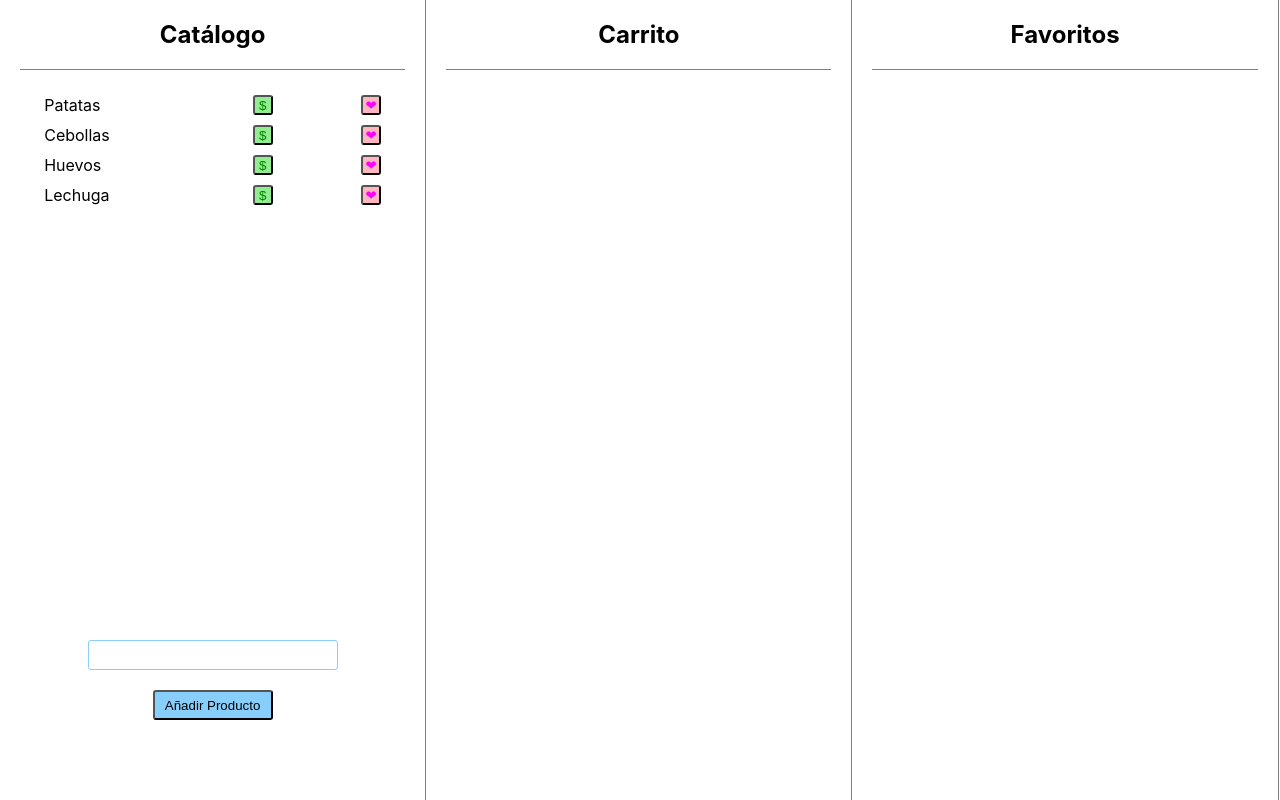
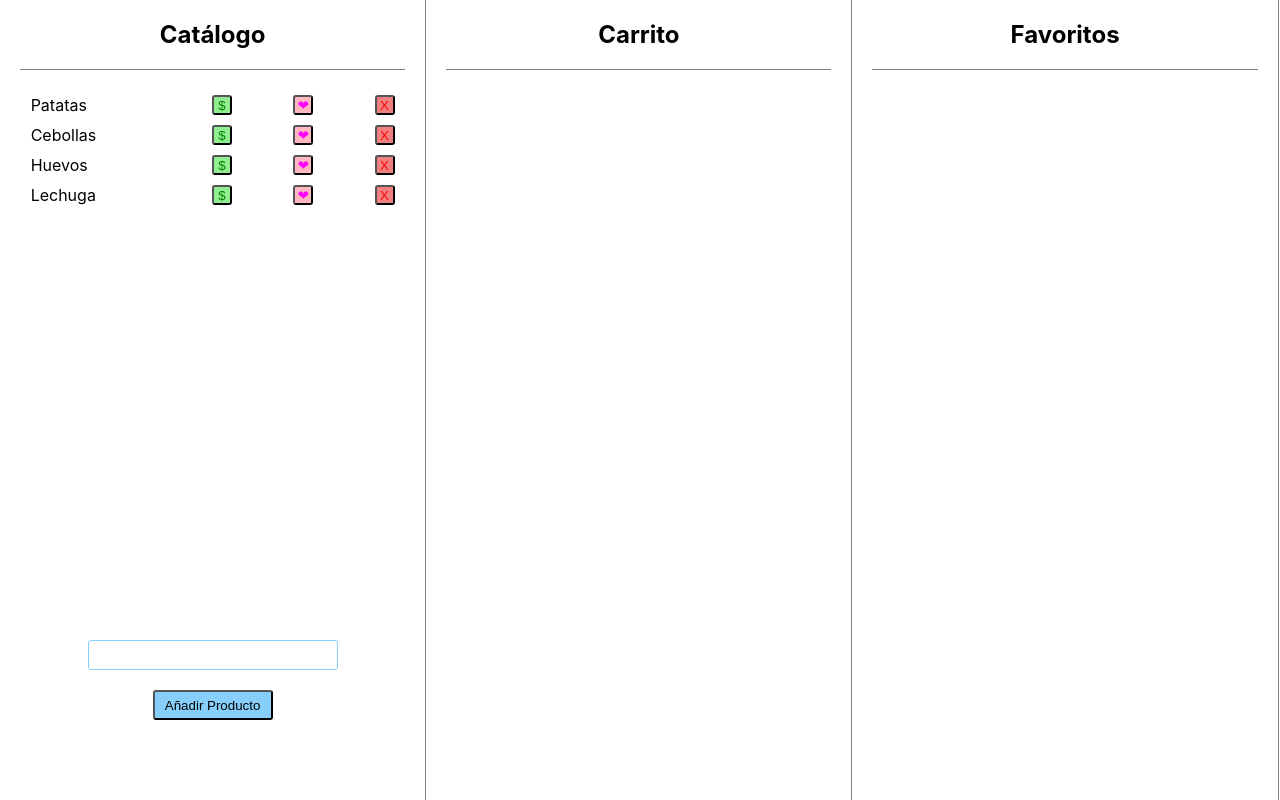
Before and after one commit to mariviru/tienda-redux, a React (Create React App) app: page / in a window 1280 px wide. Built offline with nearby package versions, Linux system fonts and the light colour scheme.

Commit message:
delete from list

```diff
--- a/src/actions.js
+++ b/src/actions.js
@@ -1,4 +1,11 @@
-import { ADD_TO_LIST, ADD_TO_CART, ADD_TO_FAVORITES, DELETE_FROM_CART, DELETE_FROM_FAVORITES } from './constants';
+import {
+  ADD_TO_LIST,
+  ADD_TO_CART,
+  ADD_TO_FAVORITES,
+  DELETE_FROM_CART,
+  DELETE_FROM_FAVORITES,
+  DELETE_FROM_LIST
+} from './constants';
 
 export function addProductToList(product) {
   return {
@@ -34,3 +41,10 @@ export function deleteProductsFromFavorites(product) {
     product,
   };
 }
+
+export function deleteProductsFromList(product) {
+  return {
+    type: DELETE_FROM_LIST,
+    product,
+  };
+}
--- a/src/components/AddProduct.js
+++ b/src/components/AddProduct.js
@@ -7,17 +7,17 @@ class AddProduct extends Component {
     super(props);
     this.state =
       {
-        product: '',
+        element: '',
         id: '',
       }
   }
 
   _add(event){
     event.preventDefault();
-    this.props.addProductToList({element: this.state.product, id: this.state.id});
+    this.props.addProductToList({element: this.state.element, id: this.state.id});
     this.setState(
       {
-        product: '',
+        element: '',
         id: '',
       }
     );
@@ -32,11 +32,11 @@ class AddProduct extends Component {
         <input
           className="product__form-input"
           type="text"
-          value={this.state.product}
+          value={this.state.element}
           onChange={(e) =>
             {this.setState(
               {
-                product: e.target.value,
+                element: e.target.value,
                 id: this.props.productList.length,
               }
             )}
--- a/src/components/Favorites.js
+++ b/src/components/Favorites.js
@@ -11,11 +11,12 @@ class Favorites extends Component {
         fav.splice(index, 1)
       }
       return fav;
-    })
-    this.props.deleteProductsFromFavorites(this.props.favoriteList)
+    });
+    this.props.deleteProductsFromFavorites(fav)
   }
 
   render() {
+    console.log('favoritos', this.props.favoriteList)
     return (
       <section className="section__container">
         <h2 className="section__title">Favoritos</h2>
--- a/src/components/ProductList.js
+++ b/src/components/ProductList.js
@@ -1,12 +1,49 @@
 import React, { Component } from 'react';
 import { connect } from 'react-redux';
 import AddProduct from './AddProduct';
-import { addProductToCart } from '../actions';
-import { addProductToFavorites } from '../actions';
+import {
+  addProductToCart,
+  addProductToFavorites,
+  deleteProductsFromList,
+  deleteProductsFromCart,
+  deleteProductsFromFavorites,
+ } from '../actions';
 
 class ProductList extends Component {
 
+  _delete(id){
+    let list = this.props.productList;
+    let fav = this.props.favoriteList;
+    let shop = this.props.cartList;
+
+    list.map((item, index) => {
+      if(item.id === id) {
+        list.splice(index, 1)
+      }
+      return list;
+    });
+
+    fav.map((item, index) => {
+      if(item.id === id) {
+        fav.splice(index, 1)
+      }
+      return fav;
+    });
+
+    shop.map((item, index) => {
+      if(item.id === id) {
+        shop.splice(index, 1)
+      }
+      return shop;
+    });
+
+    this.props.deleteProductsFromList(list)
+    this.props.deleteProductsFromFavorites(fav)
+    this.props.deleteProductsFromCart(shop)
+  }
+
   render() {
+    console.log('props en ProductList', this.props)
     return (
       <section className="section__container section__product">
         <h2 className="section__title">Catálogo</h2>
@@ -29,6 +66,12 @@ class ProductList extends Component {
               >
                 ❤
               </button>
+              <button
+                className="element-button-delete"
+                onClick={this._delete.bind(this, product.id)}
+              >
+                X
+              </button>
             </li>
           )
         })}
@@ -42,13 +85,18 @@ class ProductList extends Component {
 function mapStateToProps (state) {
   return {
     productList: state.product_list.productList,
+    cartList: state.cart_list.cartList,
+    favoriteList: state.favorites_list.favoriteList,
   }
 }
 
 function mapDispatchToProps (dispatch) {
   return {
     addProductToCart: (product) => dispatch(addProductToCart(product)),
-    addProductToFavorites: (product) => dispatch(addProductToFavorites(product))
+    addProductToFavorites: (product) => dispatch(addProductToFavorites(product)),
+    deleteProductsFromList: (product) => dispatch(deleteProductsFromList(product)),
+    deleteProductsFromCart: (product) => dispatch(deleteProductsFromCart(product)),
+    deleteProductsFromFavorites: (product) => dispatch(deleteProductsFromFavorites(product)),
   }
 }
 
--- a/src/components/ShoppingCart.js
+++ b/src/components/ShoppingCart.js
@@ -12,7 +12,7 @@ class ShoppingCart extends Component {
       }
       return shop;
     })
-    this.props.deleteProductsFromCart(this.props.cartList)
+    this.props.deleteProductsFromCart(shop)
   }
 
   render() {
--- a/src/constants.js
+++ b/src/constants.js
@@ -4,6 +4,7 @@ const ADD_TO_CART = 'ADD_TO_CART';
 const ADD_TO_FAVORITES = 'ADD_TO_FAVORITES';
 const DELETE_FROM_CART = 'DELETE_FROM_CART';
 const DELETE_FROM_FAVORITES = 'DELETE_FROM_FAVORITES';
+const DELETE_FROM_LIST = 'DELETE_FROM_LIST';
 
 export {
   ADD_TO_LIST,
@@ -11,4 +12,5 @@ export {
   ADD_TO_FAVORITES,
   DELETE_FROM_CART,
   DELETE_FROM_FAVORITES,
+  DELETE_FROM_LIST,
 };
--- a/src/reducers/favorites_list.js
+++ b/src/reducers/favorites_list.js
@@ -1,4 +1,7 @@
-import { ADD_TO_FAVORITES, DELETE_FROM_FAVORITES } from '../constants';
+import {
+  ADD_TO_FAVORITES,
+  DELETE_FROM_FAVORITES,
+} from '../constants';
 
 const initialState = {
   favoriteList: [],
--- a/src/reducers/product_list.js
+++ b/src/reducers/product_list.js
@@ -1,8 +1,10 @@
-import { ADD_TO_LIST } from '../constants';
+import {
+  ADD_TO_LIST,
+  DELETE_FROM_LIST,
+} from '../constants';
 
 const initialState = {
-  productList: [
-    {
+  productList: [{
       element: 'patatas',
       id: 0,
     },
@@ -27,7 +29,11 @@ export default function contentReducer(state = initialState, action) {
       return Object.assign({}, state, {
         productList: state.productList.concat([action.product])
       });
-      default:
+    case DELETE_FROM_LIST:
+      return Object.assign({}, state, {
+        productList: [].concat(action.product)
+      });
+    default:
       return state;
   }
 }
```
Also changed, not shown: src/reducers/cart_list.js (+7 -4 lines).
